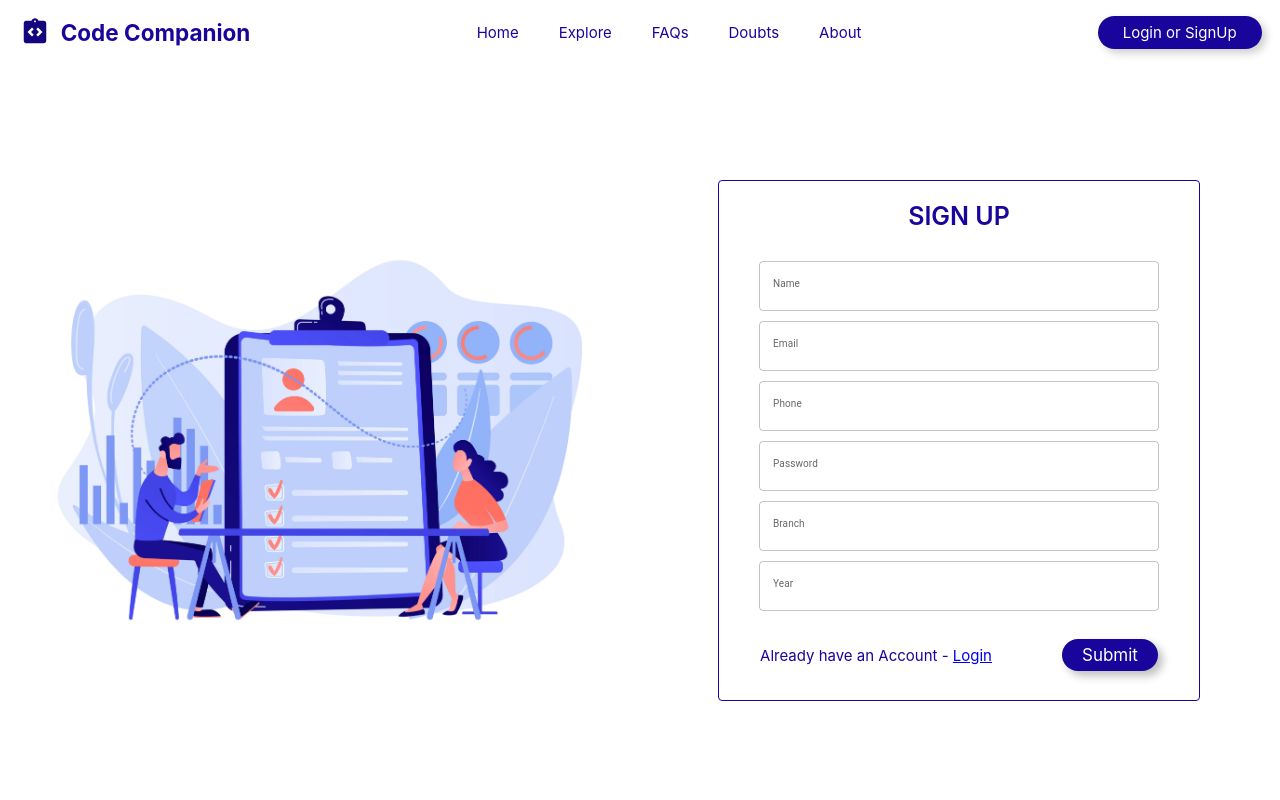
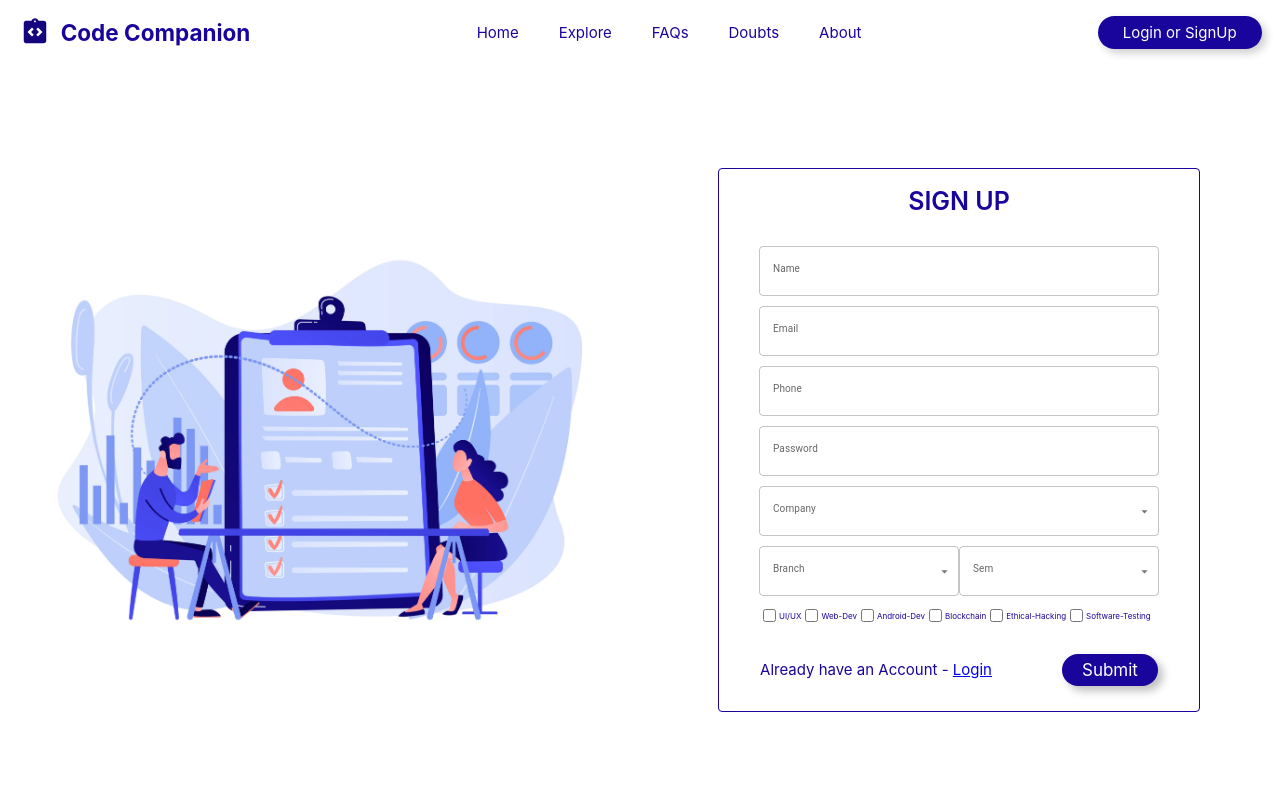
Before and after one commit to mr-optimizer/Connectolike, a React (Create React App) app in the folder frontend/: page /signup in a window 1280 px wide. Shown: the top 800 px of the page. Built offline with nearby package versions, Linux system fonts and the light colour scheme.

Commit message:
filter section refactored

```diff
--- a/frontend/src/pages/Discover/Discover.js
+++ b/frontend/src/pages/Discover/Discover.js
@@ -1,7 +1,6 @@
 import React, { useEffect, useState } from "react";
 import "./Discover.css";
 import DiscoverCard from "./DiscoverCard";
-import CheckboxList from "../../components/Forms/CheckboxList";
 import { useSelector } from "react-redux";
 import { useNavigate } from "react-router-dom";
 import axios from "axios";
@@ -44,17 +43,26 @@ const Discover = () => {
       githubProfile: "url",
       whatsappContact: "91 720 XXXX 983",
     },
+    {
+      id: "4",
+      name: "Reshma Sharma",
+      branch: "EEE",
+      sem: "2",
+      skillList: ["ux", "ui", "ui", "c++", "java", "java", "python"],
+      facebookProfile: "url",
+      linkedinProfile: "url",
+      portfolio: "url",
+      githubProfile: "url",
+      whatsappContact: "91 720 XXXX 983",
+    },
   ];
 
-  const sectorRadioList = [
-    "Engineering",
-    "Mediacal",
-    "Commerce",
-    "BioTechnology",
-  ];
+  const [person, setPerson] = useState(persons);
+
   const semesterList = ["1", "2", "3", "4", "5", "6", "7", "8"];
 
   const { user } = useSelector((state) => state.user);
+
 
   const navigate = useNavigate();
   const [uiux, setUIUX] = useState(false);
@@ -72,6 +80,7 @@ const Discover = () => {
   const [chemical, setChemical] = useState(false);
   const [biotech, setBiotech] = useState(false);
   const [textile, setTextile] = useState(false);
+  const [any, setAny] = useState(false);
 
   const [fromAmazon, setFromAmazon] = useState(false);
   const [fromFlipkart, setFromFlipkart] = useState(false);
@@ -87,6 +96,7 @@ const Discover = () => {
   const submitHandler = (e) => {
     e.preventDefault();
   };
+
   useEffect(() => {}, [user, navigate]);
   return (
     <div className="discover">
@@ -101,51 +111,63 @@ const Discover = () => {
               <div className="skillList">
                 <div>
                   <input
+                    id="skillUi"
+                    name="skill"
                     value="ui/ux"
                     type="checkbox"
                     onChange={() => setUIUX(true)}
                   />
-                  <span>UI/UX</span>
+                  <label for="skillUi">UI/UX</label>
                 </div>
                 <div>
                   <input
+                    id="skillWeb"
+                    name="skill"
                     value="Web-Dev"
                     type="checkbox"
                     onChange={() => setWebDev(true)}
                   />
-                  <span>Web-Dev</span>
+                  <label for="skillWeb">Web-Dev</label>
                 </div>
                 <div>
                   <input
+                    id="skillAndroid"
+                    name="skill"
                     value="Android-Dev"
                     type="checkbox"
                     onChange={() => setAndroidDev(true)}
                   />
-                  <span>Android-Dev</span>
+                  <label for="skillAndroid">Android-Dev</label>
                 </div>
                 <div>
                   <input
+                    id="skillBlockchain"
+                    name="skill"
                     value="Blockchain"
                     type="checkbox"
                     onChange={() => setBlockchain(true)}
                   />
-                  <span>Blockchain</span>
+                  <label for='skillBlockchain'>Blockchain</label>
                 </div>
                 <div>
                   <input
+                    id="skillEthical"
+                    name="skill"
                     value="Ethical-Hacking"
                     type="checkbox"
                     onChange={() => setEthicalHacking(true)}
                   />
-                  <span>Ethical-Hacking</span>
+                  <label for='skillEthical'>Ethical-Hacking</label>
                 </div>
                 <div>
                   <input
+                    id="skillSoftware"
+                    name="skill"
                     value="Software-Testing"
                     type="checkbox"
                     onChange={() => setSoftwareTesting(true)}
                   />
-                  <span>Software-Testing</span>
+                  <label for="skillSoftware">Software-Testing</label>
                 </div>
               </div>
             </div>
@@ -155,67 +177,83 @@ const Discover = () => {
               <div className="companyList">
                 <div>
                   <input
+                    name="company"
+                    id="companyAmazon"
                     value="Amazon"
                     type="radio"
                     onChange={() => setFromAmazon(true)}
                   />
-                  <span>Amazon</span>
+                  <label for="companyAmazon">Amazon</label>
                 </div>
                 <div>
                   <input
+                    name="company"
+                    id="companyFlipkart"
                     value="Flipkart"
                     type="radio"
                     onChange={() => setFromFlipkart(true)}
                   />
-                  <span>Flipkart</span>
+                  <label for="companyFlipkart">Flipkart</label>
                 </div>
                 <div>
                   <input
+                    name="company"
+                    id="companyPaytm"
                     value="Paytm"
                     type="radio"
                     onChange={() => setFromPaytm(true)}
                   />
-                  <span>Paytm</span>
+                  <label for="companyPaytm">Paytm</label>
                 </div>
                 <div>
                   <input
+                    name="company"
+                    id="companyGoogle"
                     value="Google"
                     type="radio"
                     onChange={() => setFromGoogle(true)}
                   />
-                  <span>Google</span>
+                  <label for="companyGoogle">Google</label>
                 </div>
                 <div>
                   <input
+                    name="company"
+                    id="companyMicrosoft"
                     value="Microsoft"
                     type="radio"
                     onChange={() => setFromMicrosoft(true)}
                   />
-                  <span>Microsoft</span>
+                  <label for="companyMicrosoft">Microsoft</label>
                 </div>
                 <div>
                   <input
+                    name="company"
+                    id="companyApple"
                     value="Apple"
                     type="radio"
                     onChange={() => setFromApple(true)}
                   />
-                  <span>Apple</span>
+                  <label for="companyApple">Apple</label>
                 </div>
                 <div>
                   <input
+                    name="company"
+                    id="companyFacebook"
                     value="Facebook"
                     type="radio"
                     onChange={() => setFromFacebook(true)}
                   />
-                  <span>Facebook</span>
+                  <label for="companyFacebook">Facebook</label>
                 </div>
                 <div>
                   <input
-                    value="Textile"
+                    name="company"
+                    id="companyAny"
+                    value="Any"
                     type="radio"
                     onChange={() => setFromOthers(true)}
                   />
-                  <span>Any</span>
+                  <label for="companyAny">Any</label>
                 </div>
               </div>
             </div>
@@ -225,83 +263,83 @@ const Discover = () => {
               <div className="branchList">
                 <div>
                   <input
-                    id="branch1"
+                    id="branchComputer"
                     value="Computer Science"
                     type="radio"
                     name="branch"
                     onChange={() => setCSE(true)}
                    />
-                  <label for="branch1">Computer Science</label>
+                  <label for="branchComputer">Computer Science</label>
                 </div>
                 <div>
                   <input
                     name="branch"
-                    id="branch2"
+                    id="branchMechanical"
                     value="Mechanical"
                     type="radio"
                     onChange={() => setMECH(true)}
                   />
-                  <label for="branch2">Mechanical</label>
+                  <label for="branchMechanical">Mechanical</label>
                 </div>
                 <div>
                   <input
                     name="branch"
-                    id="branch3"
+                    id="branchElectronics"
                     value="Electronics"
                     type="radio"
                     onChange={() => setECE(true)}
                   />
-                  <label for="branch3">Electronics</label>
+                  <label for="branchElectronics">Electronics</label>
                 </div>
                 <div>
                   <input
                     name="branch"
-                    id="branch4"
+                    id="branchElectrical"
                     value="Electrical"
                     type="radio"
                     onChange={() => setEEE(true)}
                   />
-                  <label for="branch4">Electrical</label>
+                  <label for="branchElectrical">Electrical</label>
                 </div>
                 <div>
                   <input
                     name="branch"
-                    id="branch5"
+                    id="branchChemical"
                     value="Chemical"
                     type="radio"
                     onChange={() => setChemical(true)}
                   />
-                  <label for="branch5">Chemical</label>
+                  <label for="branchChemical">Chemical</label>
                 </div>
                 <div>
                   <input
                     name="branch"
-                    id="branch6"
+                    id="branchBiotech"
                     value="Biotech"
                     type="radio"
                     onChange={() => setBiotech(true)}
                   />
-                  <label for="branch6">Biotech</label>
+                  <label for="branchBiotech">Biotech</label>
                 </div>
                 <div>
                   <input
                     name="branch"
-                    id="branch7"
+                    id="branchTextile"
                     value="Textile"
                     type="radio"
                     onChange={() => setTextile(true)}
                   />
-                  <label for="branch7">Textile</label>
+                  <label for="branchTextile">Textile</label>
                 </div>
                 <div>
                   <input
                     name="branch"
-                    id="branch7"
-                    value="Textile"
+                    id="branchAny"
+                    value="Any"
                     type="radio"
-                    onChange={() => setTextile(true)}
+                    onChange={() => setAny(true)}
                   />
-                  <label for="branch7">Any</label>
+                  <label for="branchAny">Any</label>
                 </div>
               </div>
             </div>
@@ -405,7 +443,12 @@ const Discover = () => {
                 name={person.name}
                 branch={person.branch}
                 sem={person.sem}
-                skill={person.skillList}
+                skillList={person.skillList}
+                facebookProfile={person.facebookProfile}
+                linkedinProfile={person.linkedinProfile}
+                portfolio={person.portfolio}
+                githubProfile={person.githubProfile}
+                whatsappContact={person.whatsappContact}
               />
             );
           })}
--- a/frontend/src/pages/Discover/DiscoverCard.css
+++ b/frontend/src/pages/Discover/DiscoverCard.css
@@ -59,6 +59,10 @@
     gap: 1rem;
 }
 
+.discover__card__social__public a{
+    color: black;
+}
+
 .discover__card__social__public--icons{
     cursor: pointer;
 
--- a/frontend/src/pages/Login-Signup/Signup.css
+++ b/frontend/src/pages/Login-Signup/Signup.css
@@ -17,7 +17,7 @@
     gap: 2rem;
     align-items: center;
     border: 1.5px solid rgb(26, 5, 156);
-    padding: 2rem 4rem;
+    padding: 1.7rem 4rem ;
     font-size: 2rem;
     border-radius: .4rem;
 }
@@ -27,6 +27,13 @@
     display: flex;
     flex-direction: column;
     gap: 1rem;
+}
+
+.skills__container{
+    display: flex;
+    align-items: center;
+    flex-wrap: wrap;
+    font-size: .8rem;
 }
 
 
--- a/frontend/src/pages/Login-Signup/Signup.js
+++ b/frontend/src/pages/Login-Signup/Signup.js
@@ -1,8 +1,12 @@
 import React, { useState } from "react";
-import axios from 'axios';
+import axios from "axios";
 import toast from "react-hot-toast";
 import { useDispatch } from "react-redux";
 import { Link, useNavigate } from "react-router-dom";
+import InputLabel from "@mui/material/InputLabel";
+import MenuItem from "@mui/material/MenuItem";
+import FormControl from "@mui/material/FormControl";
+import Select from "@mui/material/Select";
 import "./Signup.css";
 import TextField from "@mui/material/TextField";
 import { hideLoading, showLoading } from "../../redux/alertSlice";
@@ -10,22 +14,28 @@ import { hideLoading, showLoading } from "../../redux/alertSlice";
 import SignupImg from "../../images/Signup/signup.jpg";
 
 const Signup = () => {
+  const [name, setName] = useState("");
+  const [email, setEmail] = useState("");
+  const [phone, setPhone] = useState("");
+  const [password, setPassword] = useState("");
+  const [company, setCompany] = useState("");
+  const [branch, setBranch] = useState("");
+  const [sem, setSem] = useState("");
 
-  const [name, setName] = useState('');
-  const [email, setEmail] = useState('');
-  const [phone, setPhone] = useState('');
-  const [password, setPassword] = useState('');
-  const [branch, setBranch] = useState('');
-  const [year, setYear] = useState('');
+  const [uiux, setUIUX] = useState(false);
+  const [webDev, setWebDev] = useState(false);
+  const [androidDev, setAndroidDev] = useState(false);
+  const [blockchain, setBlockchain] = useState(false);
+  const [ethicalHacking, setEthicalHacking] = useState(false);
+  const [softwareTesting, setSoftwareTesting] = useState(false);
 
   const navigate = useNavigate();
   const dispatch = useDispatch();
 
-
-  const handleSubmit = async(e) => {
+  const handleSubmit = async (e) => {
     e.preventDefault();
     try {
-      const load  = {name, email,phone, password, branch, year}
+      const load = { name, email, phone, password, branch, sem, company };
 
       const config = {
         headers: {
@@ -33,14 +43,14 @@ const Signup = () => {
         },
       };
       dispatch(showLoading());
-        const response = await axios.post("/api/v1/register",load,config);
+      const response = await axios.post("/api/v1/register", load, config);
 
       dispatch(hideLoading());
-        if(response.data.success) {
+      if (response.data.success) {
         toast.success(response.data.message);
         toast("Redirecting to login page...");
         navigate("/login");
-        }else{
+      } else {
         toast.error(response.data.message);
       }
     } catch (error) {
@@ -66,7 +76,9 @@ const Signup = () => {
               id="name"
               name="name"
               value={name}
-              onChange={(e) => {setName(e.target.value)}}
+              onChange={(e) => {
+                setName(e.target.value);
+              }}
               label="Name"
             />
             <TextField
@@ -82,7 +94,9 @@ const Signup = () => {
               pattern=".+@globex\.com"
               size="30"
               value={email}
-              onChange={(e) => {setEmail(e.target.value)}}
+              onChange={(e) => {
+                setEmail(e.target.value);
+              }}
               label="Email"
             />
             <TextField
@@ -95,7 +109,9 @@ const Signup = () => {
               id="phone"
               name="phone"
               value={phone}
-              onChange={(e) => {setPhone(e.target.value)}}
+              onChange={(e) => {
+                setPhone(e.target.value);
+              }}
               label="Phone"
               pattern="[0-9]{3}-[0-9]{3}-[0-9]{4}"
             />
@@ -109,37 +125,148 @@ const Signup = () => {
               id="password"
               name="password"
               value={password}
-              onChange={(e) => {setPassword(e.target.value)}}
+              onChange={(e) => {
+                setPassword(e.target.value);
+              }}
               label="Password"
               minLength="8"
               type="password"
             />
-            <TextField
-              sx={{
+            <FormControl sx={{
                 width: { xs: 300, sm: 400, md: 400 },
                 "& .MuiInputBase-root": {
                   height: 50,
                 },
+              }}>
+              <InputLabel id="company-label">Company</InputLabel>
+              <Select
+                labelId="company-label"
+                id="company"
+                value={company}
+                label="company"
+                onChange={(e) => {
+                  setCompany(e.target.value);
                 }}
-              id="branch"
-              name="branch"
-              value={branch}
-              onChange={(e) => {setBranch(e.target.value)}}
-              label="Branch"
-            />
-            <TextField
+              >
+                <MenuItem value={"Amazon"}>Amazon</MenuItem>
+                <MenuItem value={"Apple"}>Apple</MenuItem>
+                <MenuItem value={"Facebook"}>Facebook</MenuItem>
+                <MenuItem value={"Flipkart"}>Flipkart</MenuItem>
+                <MenuItem value={"Google"}>Google</MenuItem>
+                <MenuItem value={"Microsoft"}>Microsoft</MenuItem>
+                <MenuItem value={"Paytm"}>Paytm</MenuItem>
+                <MenuItem value={"Any"}>Any</MenuItem>
+              </Select>
+            </FormControl>
+            <div className="d-flex">
+              <FormControl
                 sx={{
-                width: { xs: 300, sm: 400, md: 400 },
+                  width: { xs: 100, sm: 200, md: 200 },
                   "& .MuiInputBase-root": {
                     height: 50,
                   },
                 }}
-              id="year"
-              name="year"
-              value={year}
-              onChange={(e) => {setYear(e.target.value)}}
-              label="Year"
+              >
+                <InputLabel id="branch-label">Branch</InputLabel>
+                <Select
+                  labelId="branch-label"
+                  id="branch"
+                  value={branch}
+                  label="branch"
+                  onChange={(e) => {
+                    setBranch(e.target.value);
+                  }}
+                >
+                  <MenuItem value={"CSE"}>Computer Science</MenuItem>
+                  <MenuItem value={"ME"}>Mechanical</MenuItem>
+                  <MenuItem value={"ECE"}>Electronics</MenuItem>
+                  <MenuItem value={"EEE"}>Electrical</MenuItem>
+                  <MenuItem value={"CHEM"}>Chemical</MenuItem>
+                  <MenuItem value={"BIOTECH"}>Bio. Technology</MenuItem>
+                  <MenuItem value={"TXT"}>Textile</MenuItem>
+                  <MenuItem value={"ANY"}>Any</MenuItem>
+                </Select>
+              </FormControl>
+              <FormControl
+                sx={{
+                  width: { xs: 100, sm: 200, md: 200 },
+                  "& .MuiInputBase-root": {
+                    height: 50,
+                  },
+                }}
+              >
+                <InputLabel id="sem-label">Sem</InputLabel>
+                <Select
+                  labelId="sem-label"
+                  id="sem"
+                  value={sem}
+                  label="sem"
+                  onChange={(e) => {
+                    setSem(e.target.value);
+                  }}
+                >
+                  <MenuItem value={1}>1</MenuItem>
+                  <MenuItem value={2}>2</MenuItem>
+                  <MenuItem value={3}>3</MenuItem>
+                  <MenuItem value={4}>4</MenuItem>
+                  <MenuItem value={5}>5</MenuItem>
+                  <MenuItem value={6}>6</MenuItem>
+                  <MenuItem value={7}>7</MenuItem>
+                  <MenuItem value={8}>8</MenuItem>
+                  <MenuItem value={9}>Pass Out</MenuItem>
+                </Select>
+              </FormControl>
+            </div>
+            <div className="skills__container">
+              <input
+                id="skillUi"
+                name="skill"
+                value="ui/ux"
+                type="checkbox"
+                onChange={() => setUIUX(true)}
               />
+              <label for="skillUi">UI/UX</label>
+              <input
+                id="skillWeb"
+                name="skill"
+                value="Web-Dev"
+                type="checkbox"
+                onChange={() => setWebDev(true)}
+              />
+              <label for="skillWeb">Web-Dev</label>
+              <input
+                id="skillAndroid"
+                name="skill"
+                value="Android-Dev"
+                type="checkbox"
+                onChange={() => setAndroidDev(true)}
+              />
+              <label for="skillAndroid">Android-Dev</label>
+              <input
+                id="skillBlockchain"
+                name="skill"
+                value="Blockchain"
+                type="checkbox"
+                onChange={() => setBlockchain(true)}
+              />
+              <label for="skillBlockchain">Blockchain</label>
+              <input
+                id="skillEthical"
+                name="skill"
+                value="Ethical-Hacking"
+                type="checkbox"
+                onChange={() => setEthicalHacking(true)}
+              />
+              <label for="skillEthical">Ethical-Hacking</label>
+              <input
+                id="skillSoftware"
+                name="skill"
+                value="Software-Testing"
+                type="checkbox"
+                onChange={() => setSoftwareTesting(true)}
+              />
+              <label for="skillSoftware">Software-Testing</label>
+            </div>
           </div>
           <div className="signup__content__bottom">
             <button type="submit" className="actionsignup">
```
Also changed, not shown: frontend/src/components/Header/Header.js (+7 -2 lines), frontend/src/components/Header/Navbar.css (deleted, +0 -22 lines), frontend/src/components/Header/Navbar.js (deleted, +0 -48 lines), frontend/src/pages/Discover/DiscoverCard.js (+11 -9 lines), frontend/src/images/Signup/1signup.jpg (added). Lines whose indentation alone changed are shown as unchanged.
